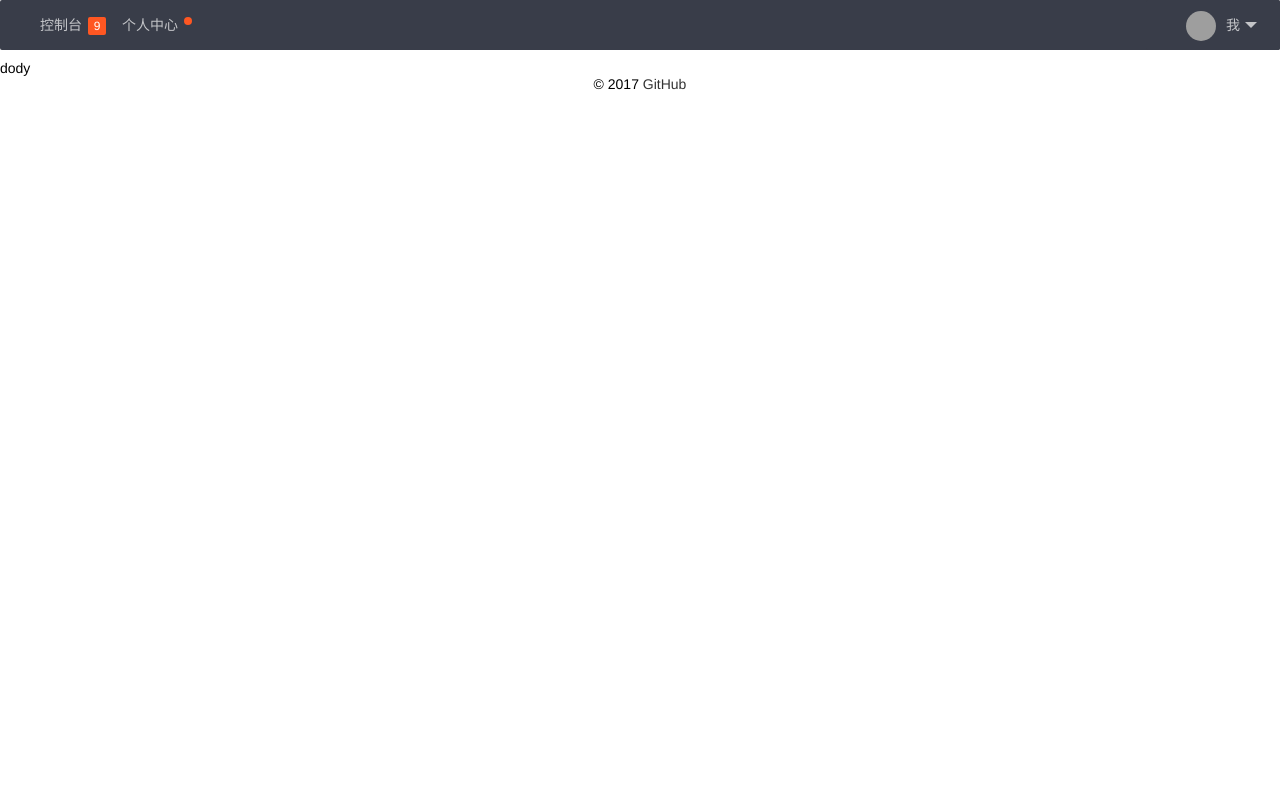
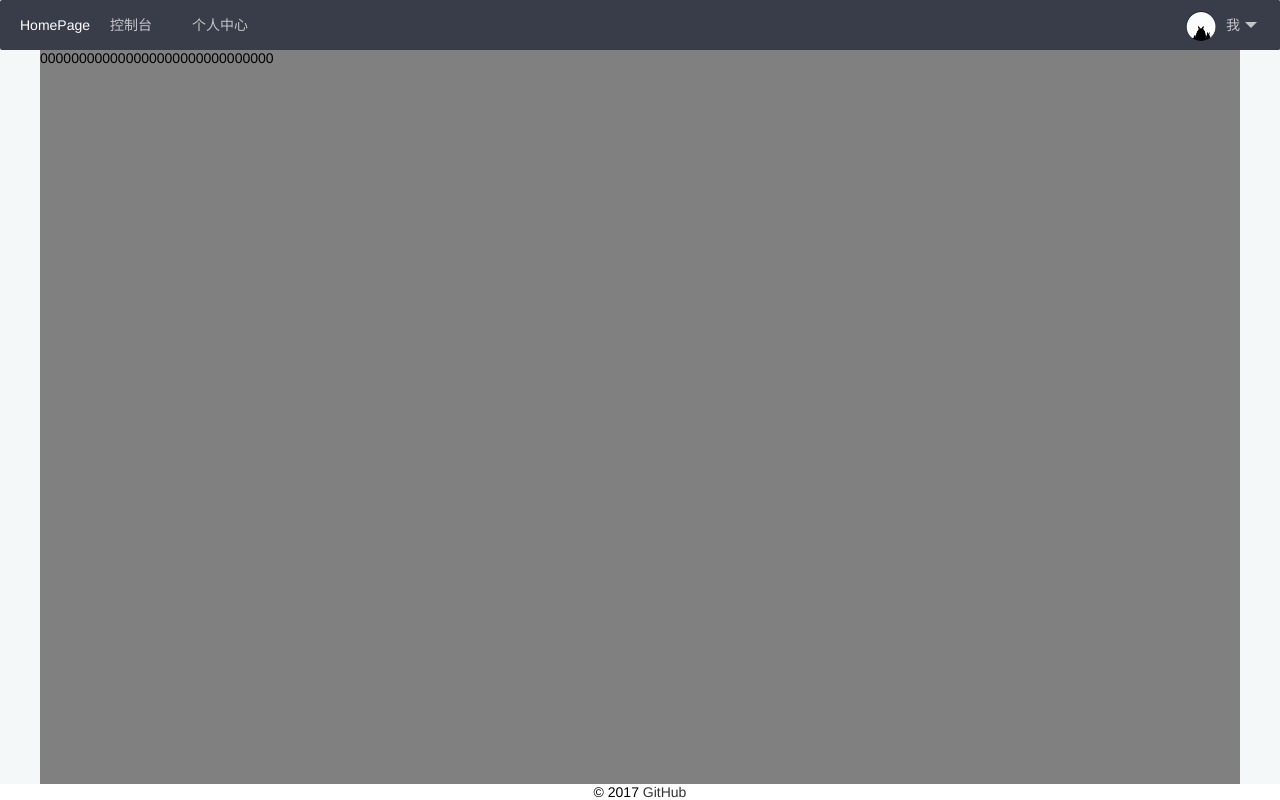
Before and after one commit to shaoshixin/x1822n, a Node server app: page / in a window 1280 px wide. Run offline with Node 20, Linux system fonts and the light colour scheme; some libraries are stand-ins or nearby versions; grey boxes are pictures that could not be loaded.

Commit message:
还是再改界面，中部固定1200px

```diff
--- a/public/web/stylesheets/style.css
+++ b/public/web/stylesheets/style.css
@@ -1,15 +1,40 @@
-
+html {
+  height: 100%;
+}
+.body-all {
+  display: flex;
+  flex-direction: column;
+  height: 100%;
+  /* position: relative; */
+}
+.header{
+  flex: 0 0 auto;
+  width: 100%;
+}
 .layui-nav{
   height: 50px;
   display: flex;
-  /* justify-content:center; */
-  align-items:Center;
-  /* background-color: #00ffaa; */
+  justify-content:flex-start;
+  align-items:center;
+}
+.body {
+  flex: 1 0 auto;
+  display: flex;
+  justify-content:center;
+  background-color: #f4f8f8;
 }
 
-.layui-main-footer,.layui-fluid-footer{
+
+.body-index{
+  background-color:gray;
+}
+.layui-footer {
+  flex: 0 0 auto;
+  text-align: center;
+}
+.error{
   display: flex;
+  flex: 1 0 auto;
   justify-content:center;
-  align-items:Center;
-  /* background-color: #00ffaa; */
+   align-items:center;
 }
--- a/views/web/common/include_footer.html
+++ b/views/web/common/include_footer.html
@@ -1,7 +1,7 @@
 
 
-<footer id="footer" class="layui-footer">
-    <div class="layui-main layui-main-footer">
+<footer id="footer">
+    <div class="layui-footer">
         <p>© 2017
             <a href="https://github.com/shaoshixin" target="_blank">GitHub</a></p>
             <!-- 下面的内容暂时隐藏了 -->
@@ -15,7 +15,7 @@
 </footer>
 <!-- <script src="http://localhost:3000/web/jquery-3.2.1.min.js"></script> -->
 <!-- <script src="http://localhost:3000/web/bootstrap-3.3.7/bootstrap.min.js"></script> -->
-<script src="http://localhost:3000/web/layui/layui.js"></script>
+<script src="http://192.168.20.176:3000/web/layui/layui.js"></script>
 <script>
     layui.use('element', function () {
         var element = layui.element; //导航的hover效果、二级菜单等功能，需要依赖element模块
--- a/views/web/common/include_header.html
+++ b/views/web/common/include_header.html
@@ -3,34 +3,32 @@
 
 <head>
     <meta charset="UTF-8">
-    <meta name="viewport" content="width=device-width, initial-scale=1.0">
+    <meta name="viewport" content="width=device-width, initial-scale=1.0, user-scalable=no">
     <meta http-equiv="X-UA-Compatible" content="ie=edge">
     <title>X41822N</title>
     <!-- <link href="http://localhost:3000/web/bootstrap-3.3.7/css/bootstrap.min.css" rel="stylesheet"> -->
-    <link href="http://localhost:3000/web/layui/css/layui.css" rel="stylesheet">
-    <link href="http://localhost:3000/web/stylesheets/style.css" rel="stylesheet">
+    <link href="http://192.168.20.176:3000/web/layui/css/layui.css" rel="stylesheet">
+    <link href="http://192.168.20.176:3000/web/stylesheets/style.css" rel="stylesheet">
 
 </head>
 
-<body class="layui-layout-body">
-    <header class="layui-header">
-        <nav class="" role="banner">
+<body class="body-all">
+    <header class="header">
         <ul class="layui-nav">
+            <li>HomePage</li>
             <li class="layui-nav-item">
                 <a href="">控制台
-                        <span class="layui-badge">9</span>
                 </a>
             </li>
             <li class="layui-nav-item">
                 <a href="">个人中心
-                        <span class="layui-badge-dot"></span>
                 </a>
             </li>
         </ul>
         <ul class="layui-nav layui-layout-right">
             <li class="layui-nav-item">
                 <a href="">
-                        <img src="http://t.cn/RCzsdCq" class="layui-nav-img">我</a>
+                    <img src="http://192.168.20.176:3000/web/images/logo.jpg" class="layui-nav-img">我</a>
                 <dl class="layui-nav-child">
                     <dd>
                         <a href="javascript:;">修改信息</a>
@@ -44,5 +42,4 @@
                 </dl>
             </li>
         </ul>
-        </nav>
     </header>
--- a/views/web/index.html
+++ b/views/web/index.html
@@ -1,6 +1,12 @@
 <%include ./common/include_header.html%>
 
-<div >dody</div>
+<div class="body">
+    <div class="body-left" style="align-self:stretch;"></div>
+    <div class="body-index"style="width:1200px;">
+        <div>000000000000000000000000000000</div>
+    </div>
+    <div class="body-right" style="align-self:stretch;"></div>
+</div>
 
 
 <%include ./common/include_footer.html%>
```
Also changed, not shown: views/web/error.html (+2 -20 lines), views/web/test.html (+34 -29 lines), public/web/images/logo.jpg (added). Lines whose indentation alone changed are shown as unchanged.
